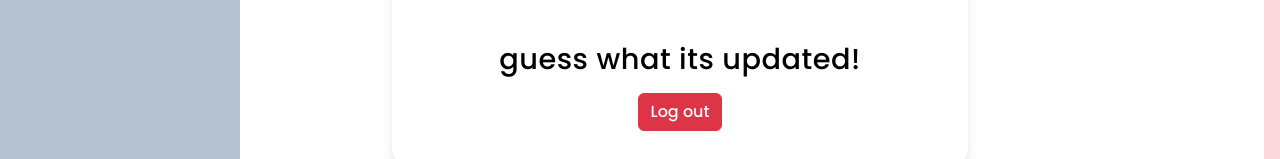
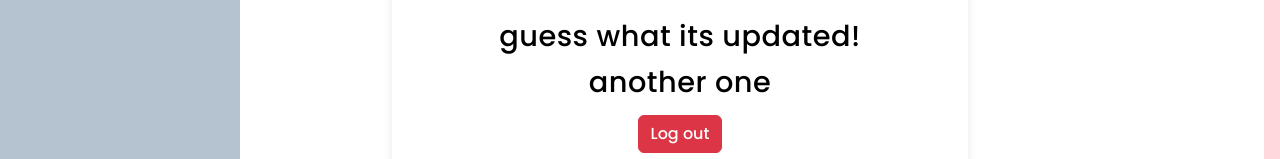
Before and after one commit to LaFerrari13/Banjara, an Angular app in the folder banjaraF/Banjara/: page /admin/profile in a window 1280 px wide. Shown: the part 474-633 px from the top of the page. Built offline with nearby package versions, Linux system fonts and the light colour scheme; no server answers.

Commit message:
one more change to profile lol

```diff
--- a/banjaraF/Banjara/src/app/pages/admin/profile/profile.component.html
+++ b/banjaraF/Banjara/src/app/pages/admin/profile/profile.component.html
@@ -13,6 +13,7 @@
             <h2> {{admin.name}} </h2>
             <p> {{admin.email}}</p>
 	    <p> guess what its updated! </p>
+	    <p> another one </p>
             <button class="btn btn-danger" (click)="logout()">Log out</button>
 
         </div>
```
